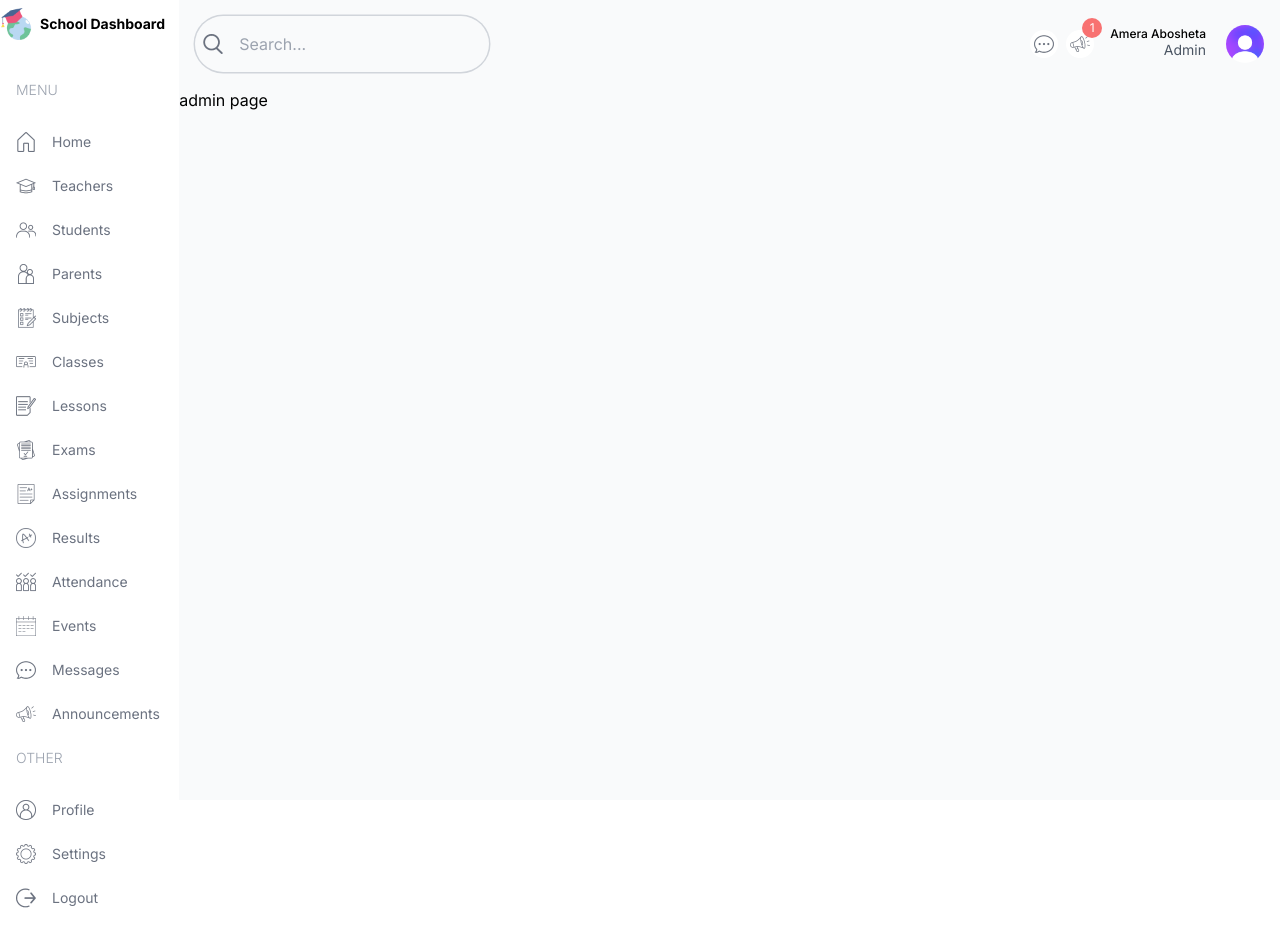
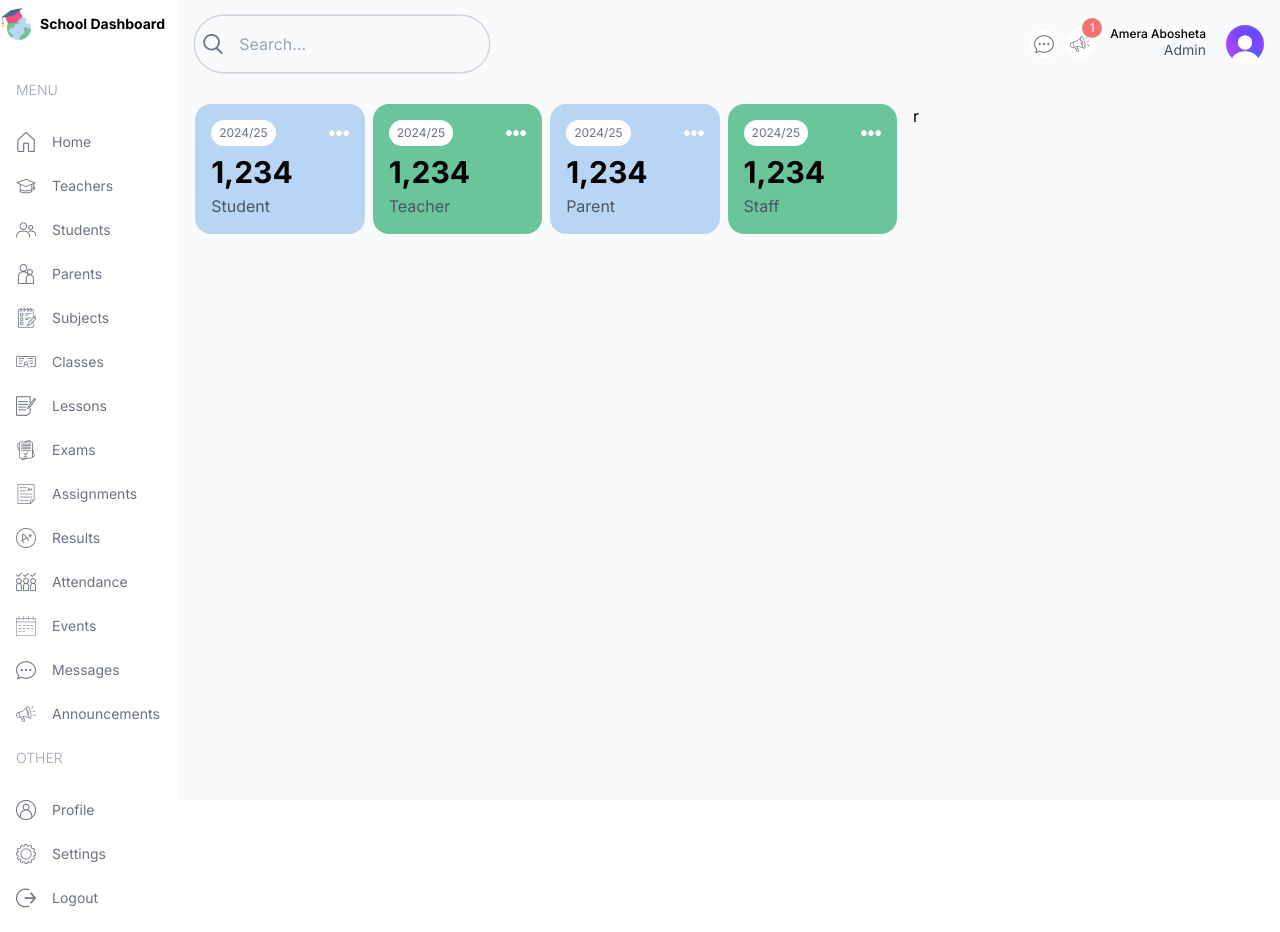
Before and after one commit to ameraehab/School-Dashboard-Project, a Next.js app: page /admin in a window 1280 px wide. Built offline with nearby package versions, Linux system fonts and the light colour scheme.

Commit message:
Update Admin Page

```diff
--- a/src/app/(dashboard)/admin/page.tsx
+++ b/src/app/(dashboard)/admin/page.tsx
@@ -1,7 +1,24 @@
+import Users from "@/components/users";
 import React from "react";
 
 const AdminPage = () => {
-  return <div>admin page</div>;
+  return (
+    <div className="flex flex-col md:flex-row gap-4 p-4">
+      {/*left side*/}
+      <div className="w-full lg:w-2/3 ">
+        {/*user cards*/}
+        <div className="flex gap-2 justify-between flex-wrap ">
+          <Users type="Student" />
+          <Users type="Teacher" />
+          <Users type="Parent" />
+          <Users type="Staff" />
+        </div>
+        <div></div>
+      </div>
+      {/*right side*/}
+      <div className="w-full lg:w-1/3">r</div>
+    </div>
+  );
 };
 
 export default AdminPage;
```
